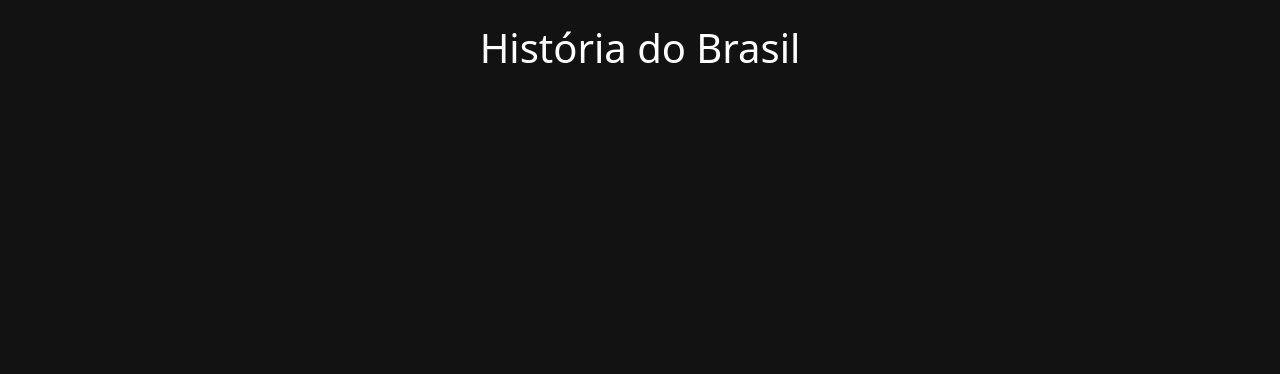
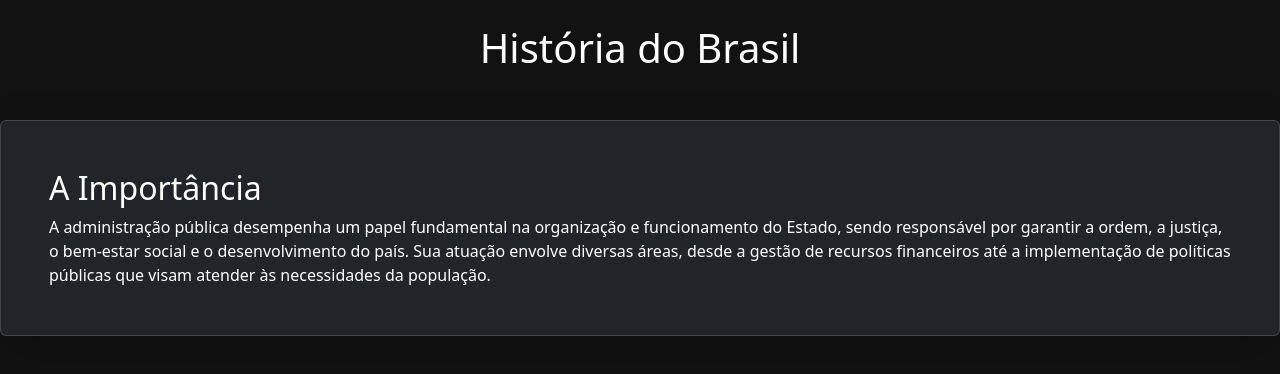
Before and after one commit to Alvesmateus/flashcards.github.io, a plain HTML site: page index.html in a window 1280 px wide. Drawn offline with nearby package versions, Linux system fonts and the light colour scheme.

Commit message:
index.html

```diff
--- a/index.html
+++ b/index.html
@@ -44,17 +44,29 @@
 <body>
 
 <div class="container py-4">
+  <h1 class="text-center mb-4">História do Brasil</h1>
+</div>
+<!-- Bootstrap JS -->
+<!-- Bootstrap JS -->
+<!-- Section: Card Grande em Toda a Largura -->
+<section class="mb-5">
+  <div class="card bg-dark text-white shadow-lg">
+    <div class="card-body p-5">
+      <h2 class="card-title">A Importância</h2>
+      <p class="card-text">
 
-  <h1 class="text-center mb-4">História do Brasil</h1>
+        A administração pública desempenha um papel fundamental na organização e funcionamento do Estado, sendo responsável por garantir a ordem, a justiça, o bem-estar social e o desenvolvimento do país. Sua atuação envolve diversas áreas, desde a gestão de recursos financeiros até a implementação de políticas públicas que visam atender às necessidades da população.
 
-
-
-
-</div>
+      </p>
+    </div>
+  </div>
+</section>
+<!-- Section: Card Grande em Toda a Largura -->
 
 
 
 <!-- Bootstrap JS -->
+<!-- Bootstrap JS -->
 <script src="https://cdn.jsdelivr.net/npm/bootstrap@5.3.2/dist/js/bootstrap.bundle.min.js"></script>
 </body>
 </html>
```
